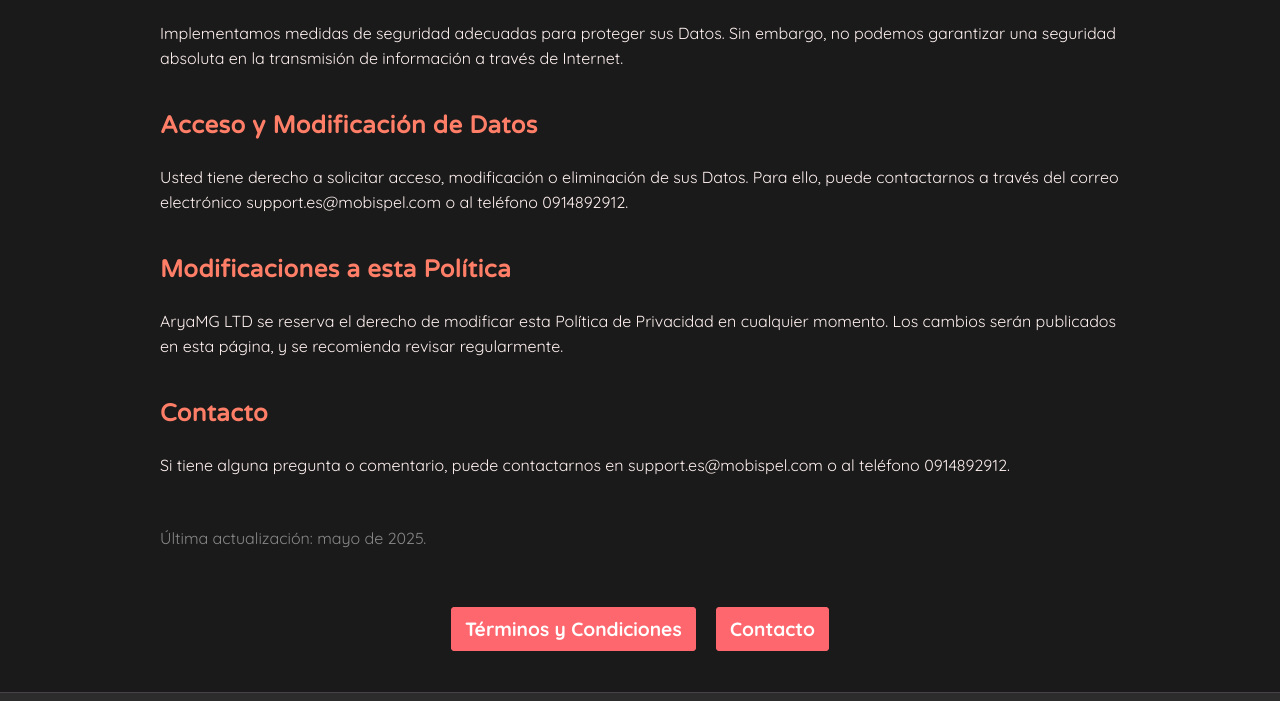
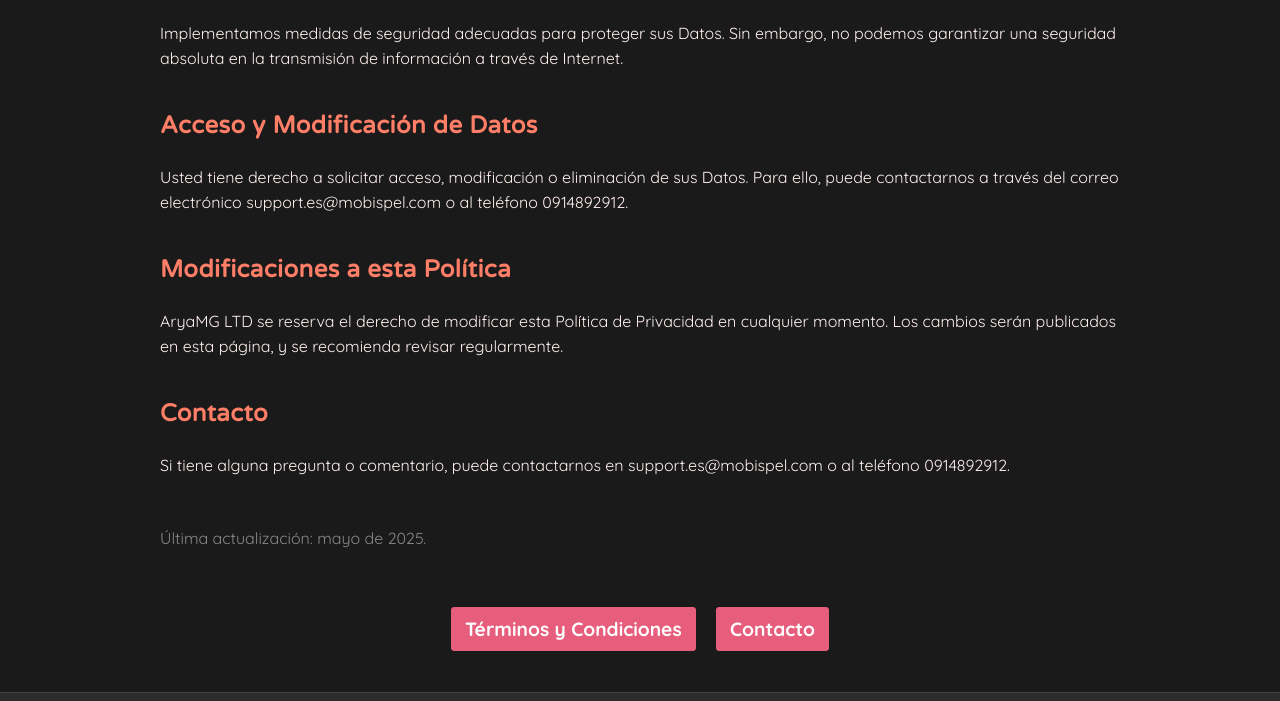
Before and after one commit to adavice/MobiSpel-terms, a website: page es/privacy.html in a window 1280 px wide. Shown: the part 1773-2474 px from the top of the page. Drawn offline with nearby package versions, Linux system fonts and the light colour scheme.

Commit message:
fixed style

```diff
--- a/css/style.css
+++ b/css/style.css
@@ -401,19 +401,6 @@ footer .container > div {
     border-radius: 4px;
 }
 
-.button-link {
-    background: var(--primary);
-    color: #fff;
-    padding: 8px 12px;
-    border: 2px solid var(--primary);
-    text-decoration: none;
-    font-weight: 700;
-    transition: all 0.3s ease;
-    position: relative;
-    font-size: 1.2rem;
-    border-radius: 4px;
-}
-
 .signup-section .signup-links {
     display: flex;
     flex-direction: column;
@@ -439,14 +426,6 @@ footer .container > div {
 }
 
 .signup-section a:hover::after {
-    width: 100%;
-}
-
-.button-link:hover {
-    background: var(--accent);
-}
-
-.button-link:hover::after {
     width: 100%;
 }
 
--- a/es/privacy.html
+++ b/es/privacy.html
@@ -23,6 +23,28 @@
     />
     <link href="../css/style.css" rel="stylesheet" />
     <script src="../js/theme.js"></script>
+    <style>
+      .button-link {
+        background: #e75e7c;
+        color: #fff;
+        padding: 8px 12px;
+        border: 2px solid #e75e7c;
+        text-decoration: none;
+        font-weight: 700;
+        transition: all 0.3s ease;
+        position: relative;
+        font-size: 1.2rem;
+        border-radius: 4px;
+      }
+
+      .button-link:hover {
+        background: #ee9152;
+      }
+
+      .button-link:hover::after {
+        width: 100%;
+      }
+    </style>
   </head>
   <body>
     <header class="container-fluid py-3">
@@ -64,12 +86,12 @@
               como responsable del tratamiento de los datos personales asociados
               a la prestación del servicio de suscripción SMS Premium, sin
               perjuicio de la participación de terceros en la provisión de los
-              contenidos. <br/>
-              GO4 MOVIL se compromete a proteger la privacidad de
-              los usuarios. A tal efecto, los datos personales son almacenados,
-              tratados y protegidos de forma diligente y conforme a la normativa
-              aplicable, cumpliendo íntegramente con las obligaciones derivadas
-              del Reglamento General de Protección de Datos (Reglamento (UE)
+              contenidos. <br />
+              GO4 MOVIL se compromete a proteger la privacidad de los usuarios.
+              A tal efecto, los datos personales son almacenados, tratados y
+              protegidos de forma diligente y conforme a la normativa aplicable,
+              cumpliendo íntegramente con las obligaciones derivadas del
+              Reglamento General de Protección de Datos (Reglamento (UE)
               2016/679) y demás normativa vigente en materia de protección de
               datos.
             </p>
```
Also changed, not shown: es/general.html (+22 -0 lines).
